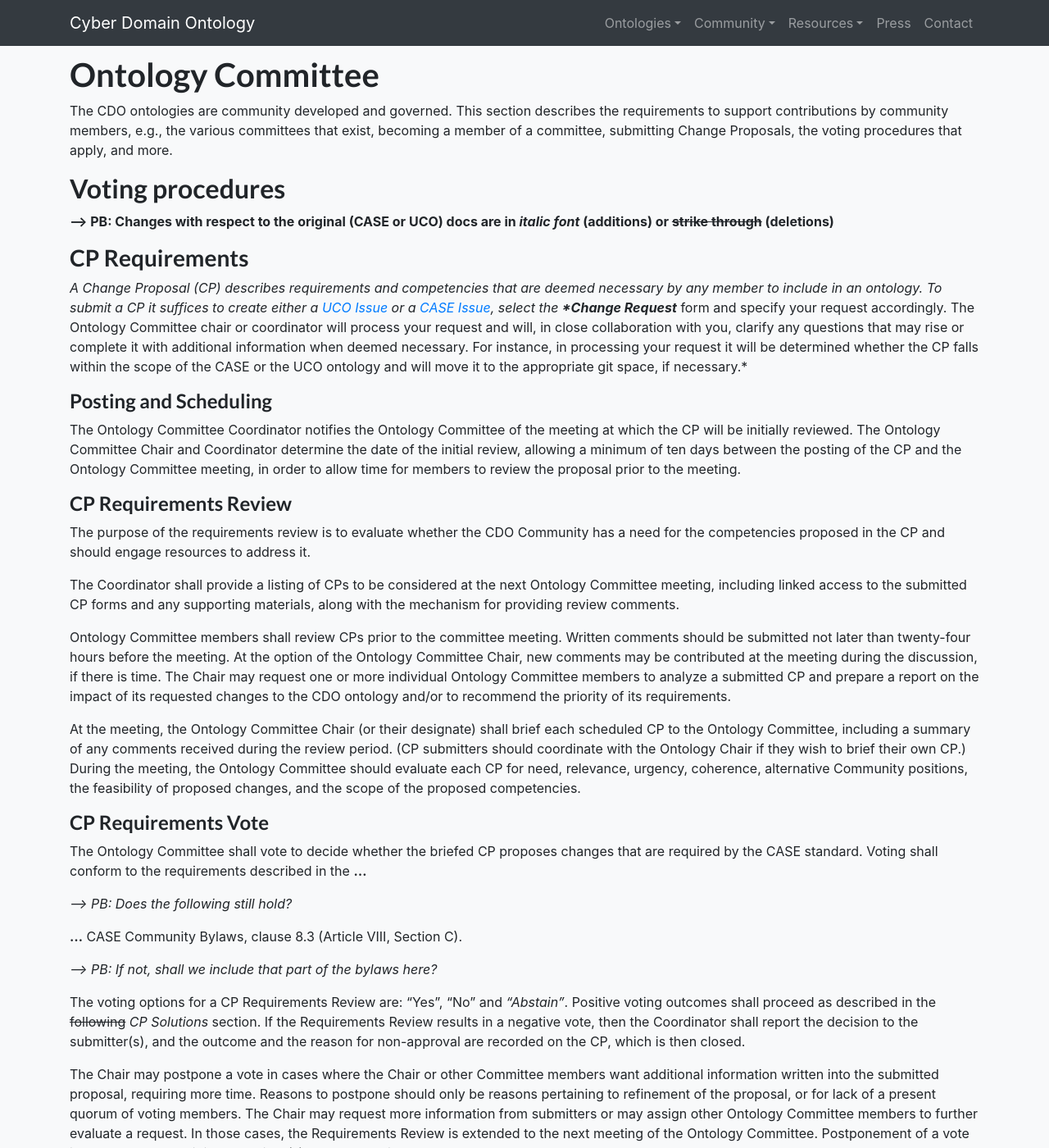
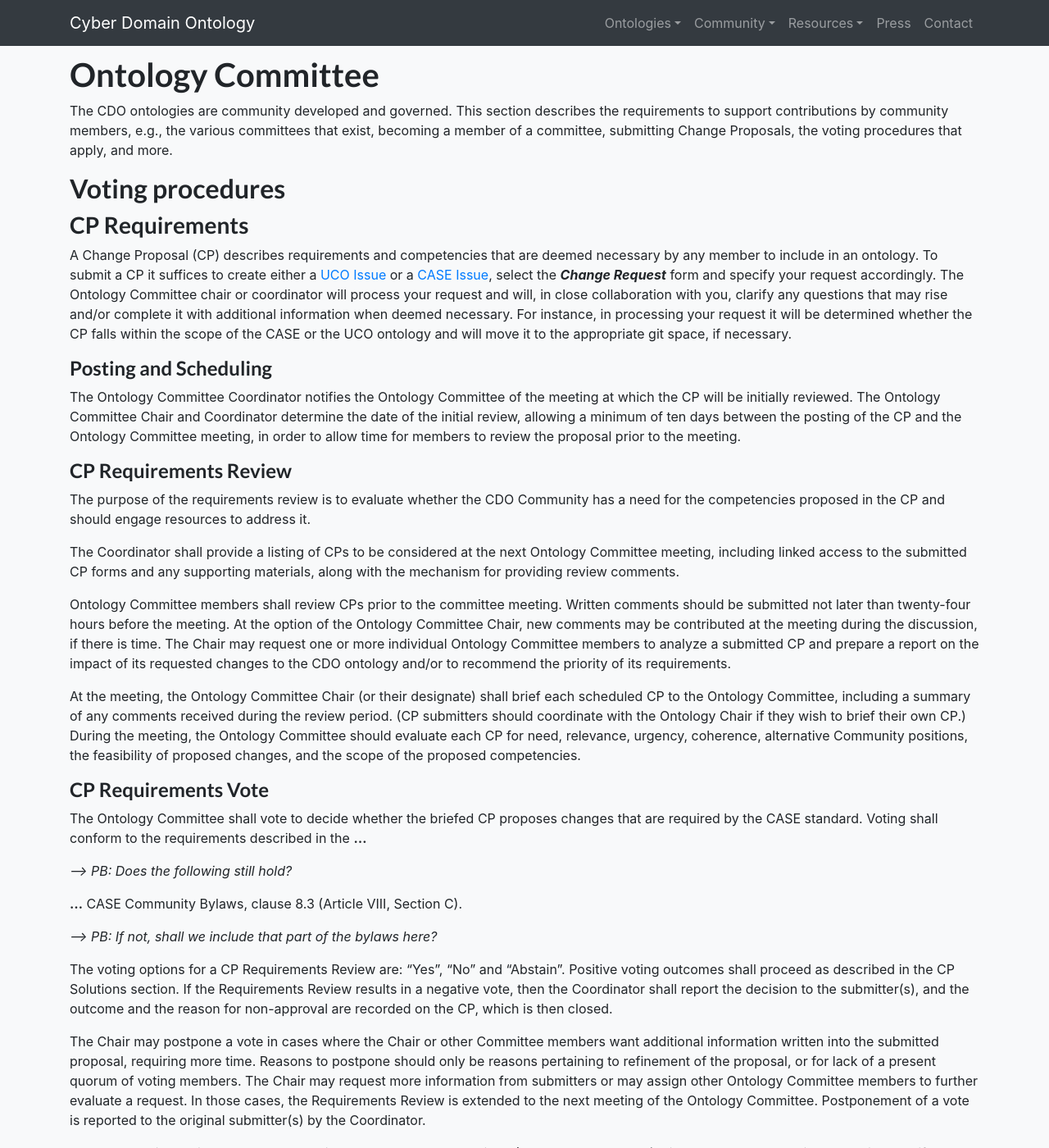
Before and after one commit to Cyber-Domain-Ontology/cdo.github.io, a Jekyll site: the page built from ontology/development/index.md, in a window 1280 px wide and 1400 px high, scrolled down 376 px. Shown: the whole window at 82% size. Built offline with Jekyll 4.4.1, drawn with Linux system fonts in a browser that asks for light colours; some of the changed text lies outside the part shown.

Commit message:
Update index.md
Removed some governance syntax that showed strike-outs and additions

```diff
--- a/ontology/development/index.md
+++ b/ontology/development/index.md
@@ -10,10 +10,8 @@
 
 ## Voting procedures
 
-**--> PB: Changes with respect to the original (CASE or UCO) docs are in *italic font* (additions) or ~~strike through~~ (deletions)**
-
 ### CP Requirements
-*A Change Proposal (CP) describes requirements and competencies that are deemed necessary by any member to include in an ontology. To submit a CP it suffices to create either a [UCO Issue](https://github.com/ucoProject/UCO/issues/new/choose) or a [CASE Issue](https://github.com/casework/CASE/issues/new/choose), select the ***Change Request*** form and specify your request accordingly. The Ontology Committee chair or coordinator will process your request and will, in close collaboration with you, clarify any questions that may rise or complete it with additional information when deemed necessary. For instance, in processing your request it will be determined whether the CP falls within the scope of the CASE or the UCO ontology and will move it to the appropriate git space, if necessary.*
+A Change Proposal (CP) describes requirements and competencies that are deemed necessary by any member to include in an ontology. To submit a CP it suffices to create either a [UCO Issue](https://github.com/ucoProject/UCO/issues/new/choose) or a [CASE Issue](https://github.com/casework/CASE/issues/new/choose), select the ***Change Request*** form and specify your request accordingly. The Ontology Committee chair or coordinator will process your request and will, in close collaboration with you, clarify any questions that may rise and/or complete it with additional information when deemed necessary. For instance, in processing your request it will be determined whether the CP falls within the scope of the CASE or the UCO ontology and will move it to the appropriate git space, if necessary.
 
 #### Posting and Scheduling
 The Ontology Committee Coordinator notifies the Ontology Committee of the meeting at which the CP will be initially reviewed. The Ontology Committee Chair and Coordinator determine the date of the initial review, allowing a minimum of ten days between the posting of the CP and the Ontology Committee meeting, in order to allow time for members to review the proposal prior to the meeting.
@@ -37,11 +35,11 @@
 
 *--> PB: If not, shall we include that part of the bylaws here?*
 
-The voting options for a CP Requirements Review are: “Yes”, “No” and *“Abstain”*. Positive voting outcomes shall proceed as described in the ~~following~~ *CP Solutions* section. If the Requirements Review results in a negative vote, then the Coordinator shall report the decision to the submitter(s), and the outcome and the reason for non-approval are recorded on the CP, which is then closed.
+The voting options for a CP Requirements Review are: “Yes”, “No” and “Abstain”. Positive voting outcomes shall proceed as described in the CP Solutions section. If the Requirements Review results in a negative vote, then the Coordinator shall report the decision to the submitter(s), and the outcome and the reason for non-approval are recorded on the CP, which is then closed.
 
 The Chair may postpone a vote in cases where the Chair or other Committee members want additional information written into the submitted proposal, requiring more time. Reasons to postpone should only be reasons pertaining to refinement of the proposal, or for lack of a present quorum of voting members. The Chair may request more information from submitters or may assign other Ontology Committee members to further evaluate a request. In those cases, the Requirements Review is extended to the next meeting of the Ontology Committee. Postponement of a vote is reported to the original submitter(s) by the Coordinator.
 
-Where a vote is required, the ~~committees~~ *the responsible CDO Ontology Committee (CASE OC or UCO OC) will* vote to accept or reject, meaning that if the changes or products adhere to ...
+Where a vote is required, the the responsible CDO Ontology Committee (CASE OC or UCO OC) will vote to accept or reject, meaning that if the changes or products adhere to ...
 
 *--> PB: Does the following still hold? Do we need to merge the Bylaws?*
 > ... Article III principles ...
```
